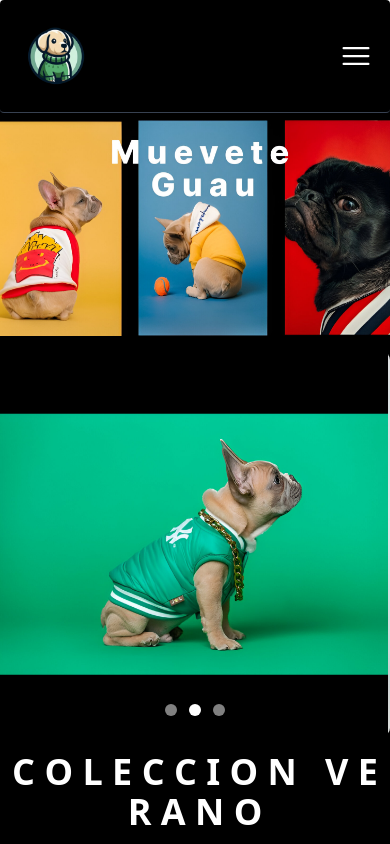
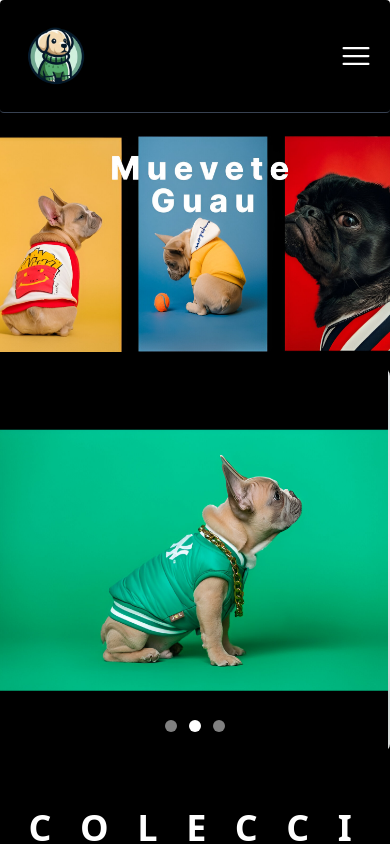
Before and after one commit to PedroJJC/EstiloGuau2, a React (Vite) app in the folder Front/: page / in a window 390 px wide. Shown: the top 844 px of the page. Built offline with nearby package versions, Linux system fonts and the light colour scheme.

Commit message:
Landing sin scroll

```diff
--- /dev/null
+++ b/Front/src/Pages/Landing/Landing.css
@@ -0,0 +1,3 @@
+.no-scroll {
+    overflow: hidden;
+  }
--- a/Front/src/Pages/Landing/Landing.jsx
+++ b/Front/src/Pages/Landing/Landing.jsx
@@ -1,20 +1,74 @@
-import React from 'react';
 import Navbar from '../../Components/Navbar/Navbar';
 import { Carrusel } from "../../Components/Carrusel/Carrusel";
 import Perritos from "../../img/Perritos.jpeg";
 import PerritoCapucha from "../../img/PerritoCapucha.jpg";
 import FooterLanding from '../../Components/Footer/FooterLanding';
+import { useEffect, useState } from 'react';
+import './Landing.css';
+import { HiArrowCircleDown,  HiArrowCircleUp } from "react-icons/hi";
 
 function Landing() {
+  const [translateY, setTranslateY] = useState(0);
+  const [maxTranslateY, setMaxTranslateY] = useState(0);
+
+  // Definir el número de secciones
+  const numberOfSections = 3;
+
+  useEffect(() => {
+    // Añadir la clase para deshabilitar el scroll
+    document.body.classList.add('no-scroll');
+
+    // Calcular el límite inferior de desplazamiento
+    const calculateMaxTranslateY = () => {
+      setMaxTranslateY(-(numberOfSections - 1) * window.innerHeight);
+    };
+
+    // Calcular al montar el componente
+    calculateMaxTranslateY();
+
+    // Actualizar al cambiar el tamaño de la ventana
+    window.addEventListener('resize', calculateMaxTranslateY);
+
+    // Limpiar el efecto al desmontar el componente
+    return () => {
+      document.body.classList.remove('no-scroll');
+      window.removeEventListener('resize', calculateMaxTranslateY);
+    };
+  }, [numberOfSections]);
+
+  // Función para desplazar hacia abajo
+  const scrollDown = () => {
+    setTranslateY((prevY) => {
+      const newY = prevY - window.innerHeight;
+      return newY < maxTranslateY ? maxTranslateY : newY;
+    });
+  };
+
+  // Función para desplazar hacia arriba
+  const scrollUp = () => {
+    setTranslateY((prevY) => {
+      const newY = prevY + window.innerHeight;
+      return newY > 0 ? 0 : newY;
+    });
+  };
+
+
+    // Determinar si se puede desplazar
+    const canScrollDown = translateY > maxTranslateY;
+    const canScrollUp = translateY < 0;
+
+
   return (
     <div className="landing-page">
       {/* Navbar Fijo */}
       <Navbar />
 
       {/* Contenedor Principal con Padding Superior Responsivo */}
-      <main className="pt-20 md:pt-28">
+      <main className="pt-24 transition-transform duration-700 ease-in-out"
+        style={{ transform: `translateY(${translateY}px)` }}>
+
         {/* Sección de Imagen Principal */}
-        <div className="main-image-section bg-black">
+        <div className="main-image-section bg-black ">
           <div className="main-image flex justify-center">
             <div className="bg-black w-full">
               <img
@@ -26,16 +80,16 @@ function Landing() {
           </div>
         </div>
 
-        <div className="bg-black py-4 md:py-8 "> {/* Ajusta el padding según sea necesario */}
-          <div className="max-w-full overflow-hidden"> {/* Esto asegura que el contenido no se desborde */}
+        <div className="bg-black py-4 md:py-8">
+          <div className="max-w-full overflow-hidden">
             <Carrusel />
           </div>
         </div>
 
-        <h2 className="text-4xl sm:text-sm md:text-7xl lg:9xl font-bold bg-black text-white text-center"
-        style={{ letterSpacing: 'sm:0.6rem md:0.8rem ' }}>
-       C O L E C C I O N &nbsp; V E R A N O
-        </h2>
+        <h2 className="pt-10 text-4xl sm:text-sm md:text-7xl lg:text-8xl font-bold bg-black text-white text-center"
+  style={{ letterSpacing: '0.6rem' }}>
+  C O L E C C I Ó N &nbsp; V E R A N O
+</h2>
 
         {/* Sección "CAMINANDO CON ESTILO" */}
         <div className="flex flex-col md:flex-row items-center bg-black justify-between px-4 sm:px-6 lg:px-8 py-8">
@@ -56,6 +110,26 @@ function Landing() {
         </div>
       </main>
 
+{/* Botones de desplazamiento */}
+<div className="flex flex-col items-end fixed bottom-10 right-10 space-y-4">
+  <HiArrowCircleUp
+    onClick={scrollUp}
+    className={`text-black w-20 h-auto rounded ${!canScrollUp ? 'opacity-50 cursor-not-allowed' : ''}`}
+    hidden={!canScrollUp} // Esconde el botón si no se puede hacer scroll up
+  >
+    Arriba
+  </HiArrowCircleUp>
+
+  <HiArrowCircleDown
+    onClick={scrollDown}
+    className={`text-black w-20 h-auto rounded ${!canScrollDown ? 'opacity-50 cursor-not-allowed' : ''}`}
+    hidden={!canScrollDown} // Esconde el botón si no se puede hacer scroll down
+  >
+    Abajo
+  </HiArrowCircleDown>
+</div>
+
+
       {/* Footer */}
       <FooterLanding />
     </div>
```
